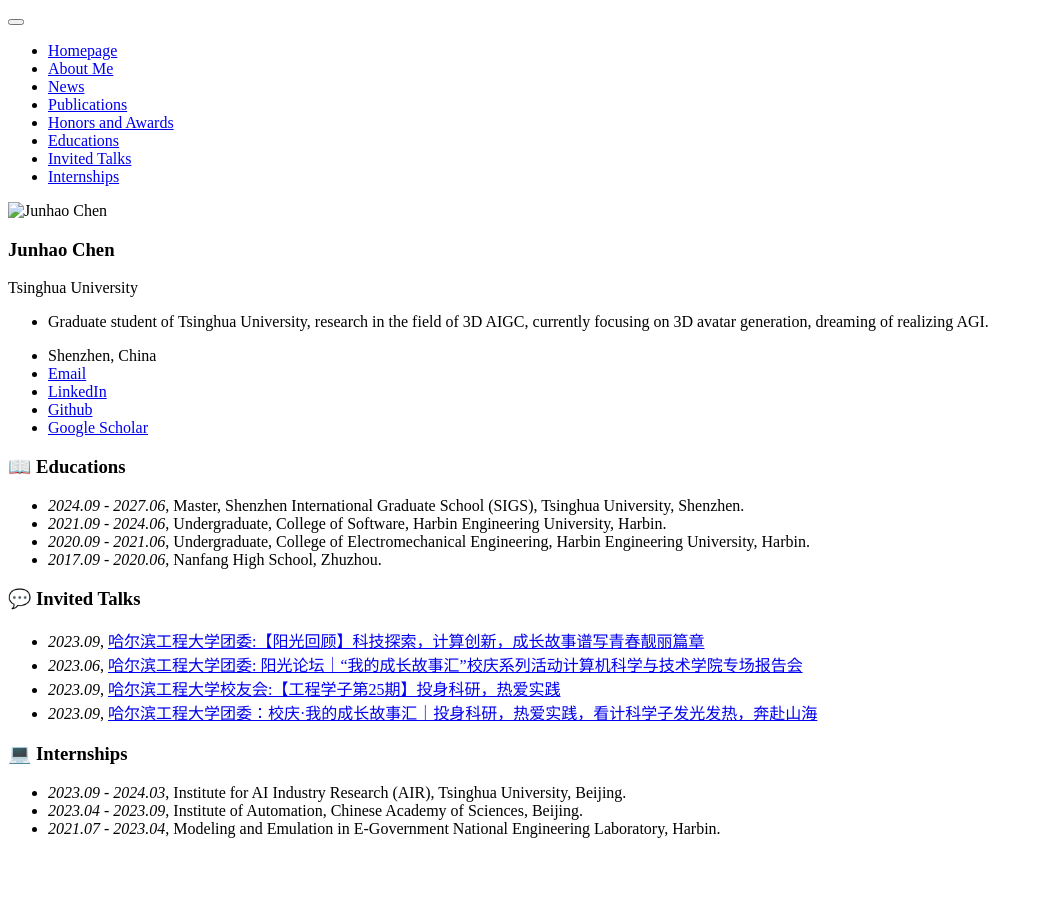
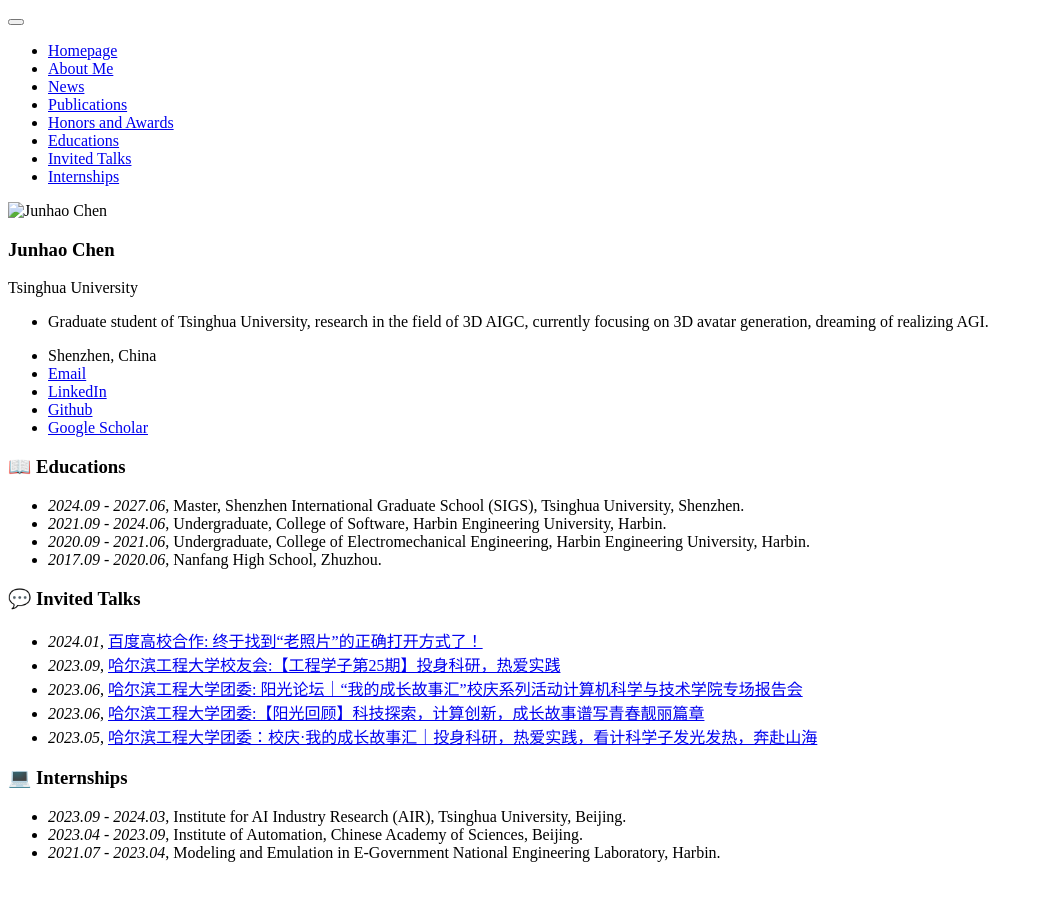
Before and after one commit to yisuanwang/yisuanwang.github.io, a Jekyll site: the page built from _pages/includes/others.md, in a window 1280 px wide. Shown: the whole page, without its empty margins (0-1038 px from the left). Built offline with Jekyll 4.4.1, drawn with Linux system fonts in a browser that asks for light colours; our own code applies the rules of GitHub Pages for plain Markdown files.

Commit message:
2024-0323-4

```diff
--- a/_pages/includes/others.md
+++ b/_pages/includes/others.md
@@ -6,10 +6,11 @@
 - *2017.09 - 2020.06*, Nanfang High School, Zhuzhou.
 
 # 💬 Invited Talks
-- *2023.09*, [哈尔滨工程大学团委:【阳光回顾】科技探索，计算创新，成长故事谱写青春靓丽篇章](https://mp.weixin.qq.com/s/tWdo3Y4oEuz88N6zx47L9w)
+- *2024.01*, [百度高校合作: 终于找到“老照片”的正确打开方式了！](https://mp.weixin.qq.com/s/o0D5L88lfOGriqPTBYcjNQ)
+- *2023.09*, [哈尔滨工程大学校友会:【工程学子第25期】投身科研，热爱实践](https://mp.weixin.qq.com/s?__biz=MzA5NjQxMDMyMQ==&mid=2651496496&idx=5&sn=bd0fc570e20376cee226ec05378a7511&chksm=8b4e8f8ebc390698a0843ad5e59c84dcab140ecf96d1cbfa678b99f4b6caaf345019df8053cb&scene=27)
 - *2023.06*, [哈尔滨工程大学团委: 阳光论坛｜“我的成长故事汇”校庆系列活动计算机科学与技术学院专场报告会](https://mp.weixin.qq.com/s/OY-7f8DrSVGkDnCAYO0iMQ)
-- *2023.09*, [哈尔滨工程大学校友会:【工程学子第25期】投身科研，热爱实践](https://mp.weixin.qq.com/s?__biz=MzA5NjQxMDMyMQ==&mid=2651496496&idx=5&sn=bd0fc570e20376cee226ec05378a7511&chksm=8b4e8f8ebc390698a0843ad5e59c84dcab140ecf96d1cbfa678b99f4b6caaf345019df8053cb&scene=27)
-- *2023.09*, [哈尔滨工程大学团委：校庆·我的成长故事汇｜投身科研，热爱实践，看计科学子发光发热，奔赴山海](https://mp.weixin.qq.com/s/v3-OqKMOqYeBjas-CCRzsA)
+- *2023.06*, [哈尔滨工程大学团委:【阳光回顾】科技探索，计算创新，成长故事谱写青春靓丽篇章](https://mp.weixin.qq.com/s/tWdo3Y4oEuz88N6zx47L9w)
+- *2023.05*, [哈尔滨工程大学团委：校庆·我的成长故事汇｜投身科研，热爱实践，看计科学子发光发热，奔赴山海](https://mp.weixin.qq.com/s/v3-OqKMOqYeBjas-CCRzsA)
 
 
 # 💻 Internships
```
Also changed, not shown: _pages/includes/honers.md (+1 -1 lines).
